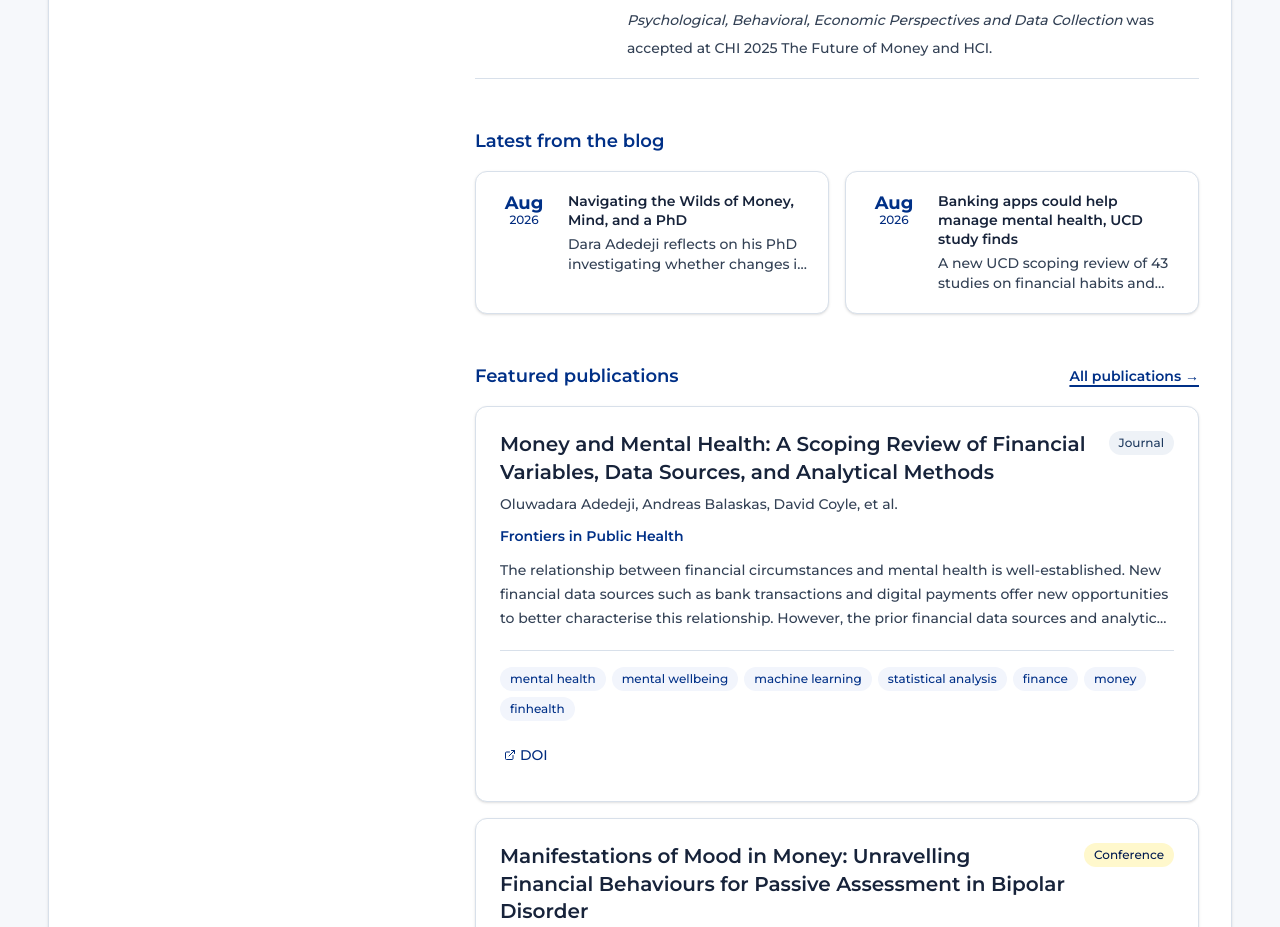
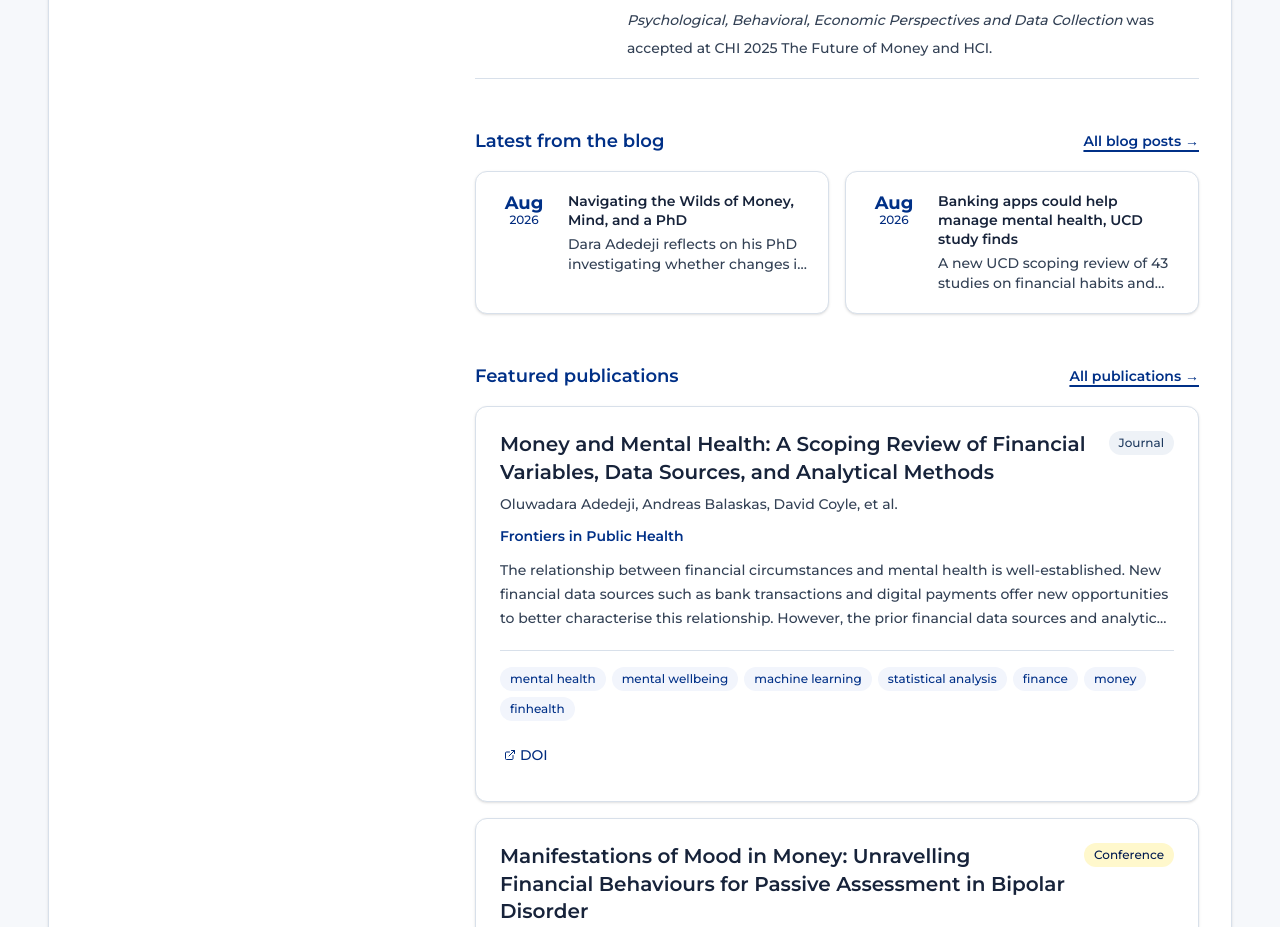
Before and after one commit to darasiemi/MoodMoney, a Next.js app: page / in a window 1280 px wide. Shown: the part 2560-3487 px from the top of the page. Built offline with nearby package versions, Linux system fonts and the light colour scheme.

Commit message:
feat(home): add all blog posts link

```diff
--- a/components/home/RecentNews.tsx
+++ b/components/home/RecentNews.tsx
@@ -48,9 +48,17 @@ export function RecentNews({ publications, posts, news }: RecentNewsProps) {
       {/* Recent blog posts */}
       {posts.length > 0 && (
         <div className="mb-12">
-          <h3 className="text-lg font-semibold text-ucd-navy dark:text-white mb-4">
-            Latest from the blog
-          </h3>
+          <div className="mb-4 flex items-center justify-between gap-4">
+            <h3 className="text-lg font-semibold text-ucd-navy dark:text-white">
+              Latest from the blog
+            </h3>
+            <Link
+              href="/blog"
+              className="shrink-0 text-sm font-semibold text-ucd-navy underline decoration-2 underline-offset-4 transition-colors hover:text-ucd-navy-700 dark:text-ucd-navy-200"
+            >
+              All blog posts <span aria-hidden>&rarr;</span>
+            </Link>
+          </div>
           <div className="grid sm:grid-cols-2 gap-4">
             {posts.slice(0, 2).map((post) => (
               <Link
```
